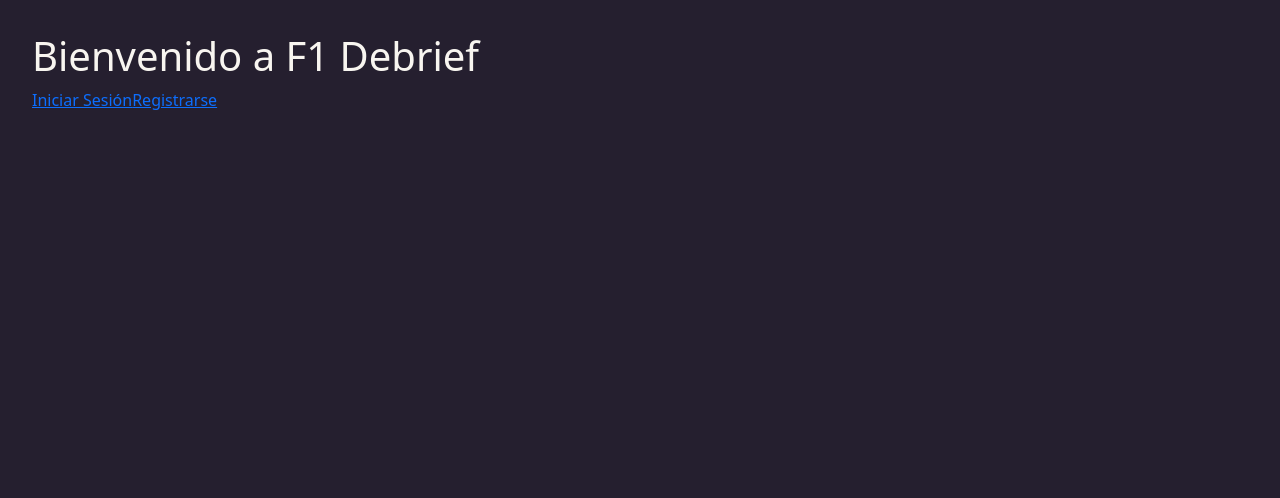
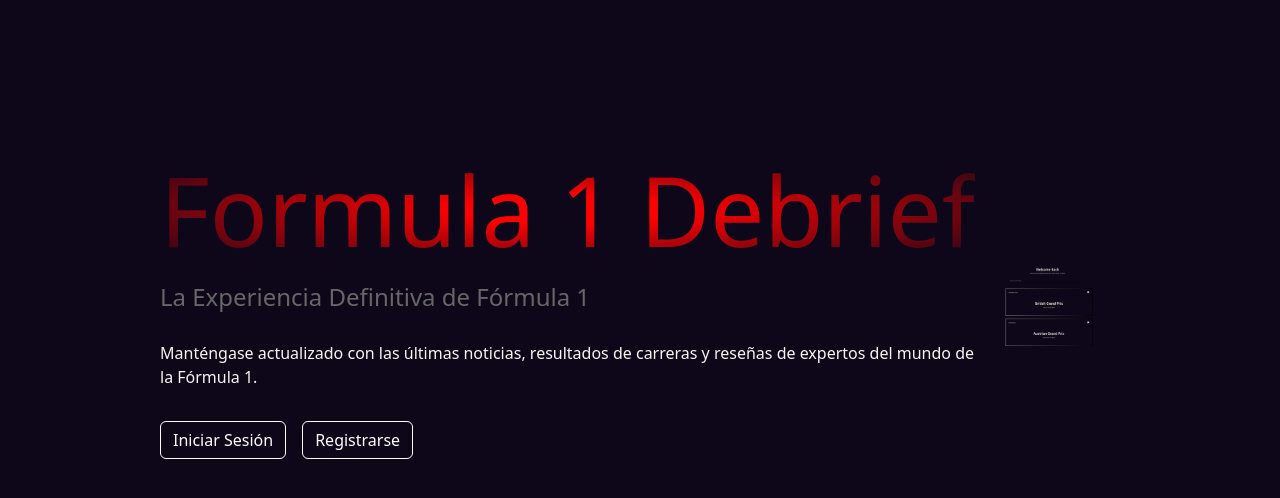
Before and after one commit to FlorenciaMorelli/formula1debrief, a React (Create React App) app in the folder frontend/: page / in a window 1280 px wide. Shown: the top 498 px of the page. Built offline with nearby package versions, Linux system fonts and the light colour scheme; no server answers.

Commit message:
landing page fully designed and working, also made some changes to the general styles

```diff
--- a/frontend/src/App.css
+++ b/frontend/src/App.css
@@ -1,6 +1,6 @@
 @import url('https://fonts.googleapis.com/css2?family=Titillium+Web:ital,wght@0,200;0,300;0,400;0,600;0,700;0,900;1,200;1,300;1,400;1,600;1,700&display=swap');
 
-:root{
+:root {
   --warm-red: #ff0000;
   --carbon-black: #0e0719;
   --carbon-black-90: rgba(14, 7, 25, 0.9);
@@ -9,37 +9,108 @@
   --carbon-black-30: rgba(14, 7, 25, 0.3);
   --off-white: #f8f5f0;
   --high-vis-white: #ffffff;
+  --gray: #666666;
 }
 
-body{
+body {
   padding: 2rem;
   font-family: 'Titillium Web', sans-serif;
-  background-color: var(--carbon-black-90) !important;
-  color: #f8f5f0 !important;
+  background-color: var(--carbon-black) !important;
+  color: var(--off-white) !important;
 }
 
-h1{
+h1 {
   font-size: 4rem;
   font-weight: 600;
 }
 
-.notFound{
+.gradient-text {
+  background: radial-gradient(ellipse farthest-corner at center center, #FF0000 18%, #0E0719 100%);
+  -webkit-background-clip: text;
+  -webkit-text-fill-color: transparent;
+  display: inline-block;
+}
+
+.landing {
+  padding: 15vh 10vw;
+  display: flex;
+  flex-direction: row;
+  justify-content: space-between;
+  align-items: center;
+}
+
+.left {
+  h1 {
+    font-size: 6rem;
+    margin-bottom: 0;
+    text-wrap: nowrap;
+  }
+
+  h4 {
+    margin-top: 1rem;
+    color: var(--gray); /* Color secundario */
+  }
+
+  p {
+    margin-top: 1.8rem;
+    color: var(--off-white);
+  }
+
+  .btn-group-landing {
+    margin-top: 2rem;
+    display: flex;
+    justify-content: left;
+    align-items: center;
+    gap: 1rem;
+
+    .btn-landing {
+      background-color: transparent !important;
+      border: 1px solid var(--high-vis-white) !important;
+      transition: all .3s ease-in-out !important;
+
+      .link-landing {
+        color: var(--high-vis-white);
+        text-decoration: none;
+      }
+
+      &:hover {
+        transform: scale(1.1);
+        background-color: var(--high-vis-white) !important;
+        color: var(--carbon-black) !important;
+        border: 1px solid var(--carbon-black) !important;
+        box-shadow: 0 2px 4px rgba(0, 0, 0, 0.1) !important;
+
+        .link-landing {
+          color: var(--carbon-black) !important;
+        }
+      }
+    }
+  }
+}
+
+.right {
+  .img-landing {
+    width: 100%;
+    max-width: 800px;
+    height: auto;
+  }
+}
+
+.notFound {
   text-align: center;
   margin-top: 10vh;
 }
 
-.principal{
+.principal {
   max-width: 80%;
   margin: auto;
   display: flex;
   flex-direction: column;
   gap: 2rem;
-
   text-align: center;
-
 }
 
-.searchRaces{
+.searchRaces {
   width: 70%;
   padding: 0.5rem 1rem;
   margin-bottom: 2rem;
@@ -58,41 +129,43 @@ h1{
   }
 }
 
-.raceCard{
+.raceCard {
   text-align: center;
   padding: 1rem;
   max-width: 80%;
   margin: 2rem auto;
-
   color: var(--off-white) !important;
   background: var(--carbon-black) !important;
-  background-clip: padding-box !important; /* !importanté */
-  border: solid 0.3rem transparent !important; /* !importanté */
+  background-clip: padding-box !important;
+  border: solid 0.3rem transparent !important;
   border-radius: 1em;
 
   &:before {
     content: '';
     position: absolute;
-    top: 0; right: 0; bottom: 0; left: 0;
+    top: 0;
+    right: 0;
+    bottom: 0;
+    left: 0;
     z-index: -1;
-    margin: -0.3rem; /* !importanté */
-    border-radius: inherit; /* !importanté */
+    margin: -0.3rem;
+    border-radius: inherit;
     background: linear-gradient(to right, grey, black);
   }
 
-  .card-header{
+  .card-header {
     background-color: transparent !important;
-
     display: flex;
     flex-direction: row;
     justify-content: space-between;
     align-items: first baseline;
 
-    .circuit{
+    .circuit {
       font-size: 0.8rem;
+      color: var(--gray); /* Color secundario */
     }
 
-    .rating{
+    .rating {
       display: flex;
       flex-direction: row;
       align-items: baseline;
@@ -100,32 +173,32 @@ h1{
       font-size: 1.8rem;
       gap: 0.3rem;
 
-      svg{
+      svg {
         font-size: 1.6rem;
       }
     }
   }
 
-  .card-body{
+  .card-body {
     margin: 3rem;
 
-    .card-title{
+    .card-title {
       font-size: 2.5rem;
       color: var(--off-white) !important;
     }
 
-    .date{
+    .date {
       font-size: 1rem;
-
+      color: var(--gray); /* Color secundario */
     }
   }
 }
 
-.login{
+.login {
   display: flex;
   flex-direction: column;
   justify-content: center;
-  align-items:center;
+  align-items: center;
   gap: 1rem;
   width: min(600px, 70%);
   margin: auto;
@@ -135,44 +208,70 @@ h1{
   color: var(--carbon-black);
   text-align: center;
 
-  h1{
+  h1 {
     font-size: 4rem;
     color: var(--carbon-black);
   }
 
-  .textDiv{
+  .textDiv {
     display: flex;
     flex-direction: column;
     gap: 1rem;
-    p{
+
+    p {
       font-size: 1.2rem;
       font-weight: 400;
+      color: var(--gray); /* Color secundario */
     }
   }
 
-  .footerDiv{
+  .footerDiv {
     margin-top: 1rem;
     display: flex;
     flex-direction: row;
     gap: .3rem;
 
-    span{
+    span {
       text-decoration: underline;
       cursor: pointer;
+      color: var(--warm-red); /* Color de énfasis */
     }
   }
 }
 
-.signIn{
-  .form-label{
+.signIn {
+  .form-label {
     font-weight: 600;
+    color: var(--carbon-black);
   }
-  .form-control{
+
+  .form-control {
     border: .1rem solid var(--carbon-black-70);
 
-    &:focus{
-      border: .1rem solid var(--carbon-black-90);
-      box-shadow: .1rem .1rem .1rem 0 var(--carbon-black-30);
+    &:focus {
+      border: .2rem solid var(--warm-red);
+      box-shadow: 0 4px 8px rgba(255, 0, 0, 0.4);
     }
   }
+
+  .btn {
+    color: var(--high-vis-white);
+    background-color: var(--warm-red);
+    border: .1rem solid var(--carbon-black-70);
+    box-shadow: 0 2px 4px rgba(0, 0, 0, 0.1);
+
+    &:hover {
+      background-color: var(--carbon-black);
+      color: var(--warm-red);
+      border: .1rem solid var(--warm-red);
+    }
+  }
+
+  .reset {
+    font-weight: 400;
+    color: var(--warm-red);
+    cursor: pointer;
+    margin-top: 1rem;
+    text-decoration: underline;
+  }
 }
--- a/frontend/src/pages/Landing.jsx
+++ b/frontend/src/pages/Landing.jsx
@@ -1,12 +1,28 @@
 import React from 'react'
 import { Link } from 'react-router-dom';
+import { Button } from 'react-bootstrap';
+import exampleImage from '../assets/images/example-page.png'
 
 function Landing() {
   return (
-    <div>
-      <h1>Bienvenido a F1 Debrief</h1>
-      <Link to="/login">Iniciar Sesión</Link>
-      <Link to="/login">Registrarse</Link>
+    <div className='landing'>
+      <div className="left">
+        <h1 className='gradient-text'>Formula 1 Debrief</h1>
+        <h4>La Experiencia Definitiva de Fórmula 1</h4>
+        <p>Manténgase actualizado con las últimas noticias, resultados de carreras y reseñas de expertos del mundo de la Fórmula 1.</p>
+        <div className='btn-group-landing'>
+          <Button className='btn-landing'>
+            <Link className='link-landing' to='/login'>Iniciar Sesión</Link>
+          </Button>
+          <Button className='btn-landing'>
+            <Link className='link-landing' to='/login'>Registrarse</Link>
+          </Button>
+        </div>
+      </div>
+      <div className='right'>
+        <img className='img-landing' src={exampleImage} alt
+          ='Home Page View' />
+      </div>
     </div>
   )
 }
```
Also changed, not shown: frontend/src/assets/images/example-page.png (added).
